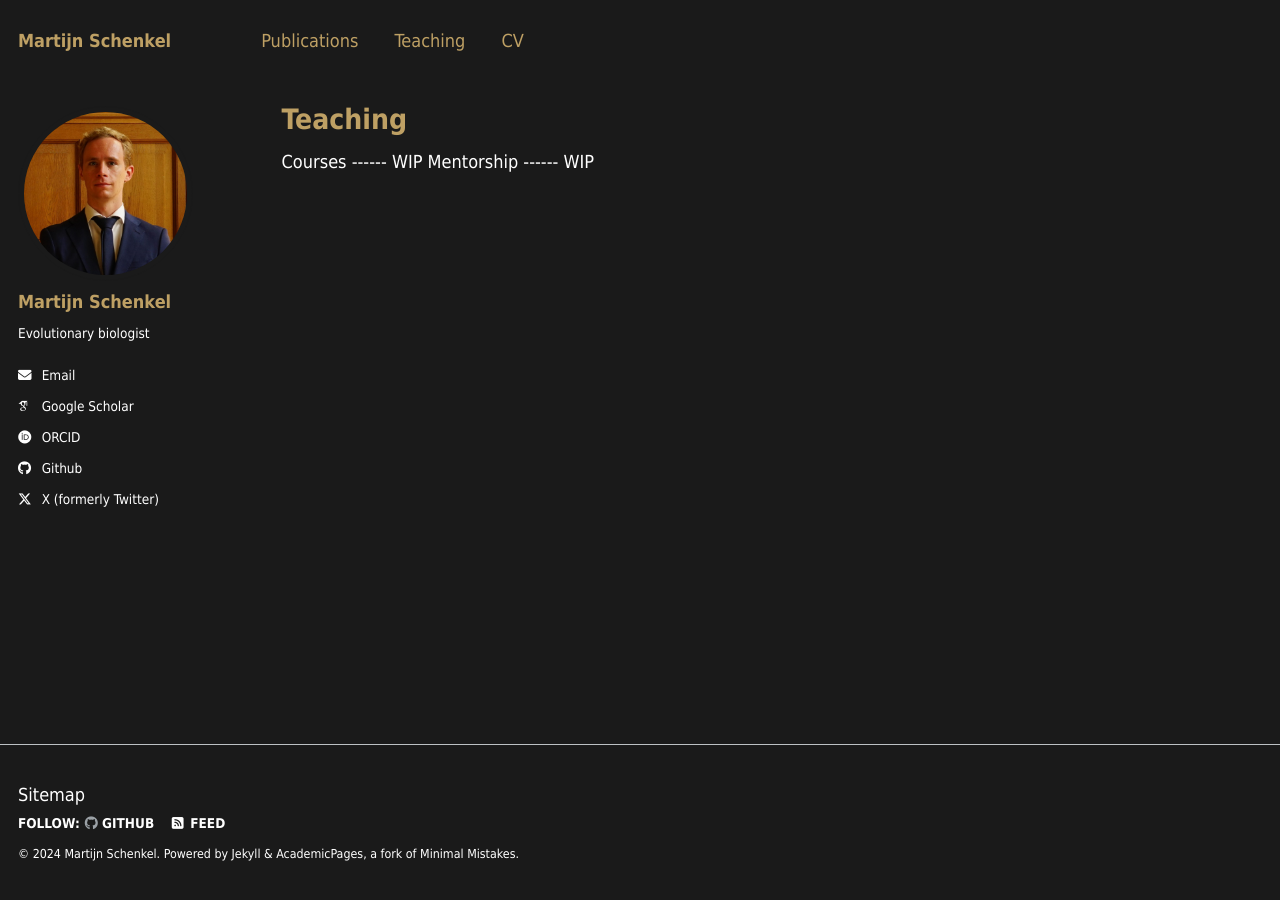
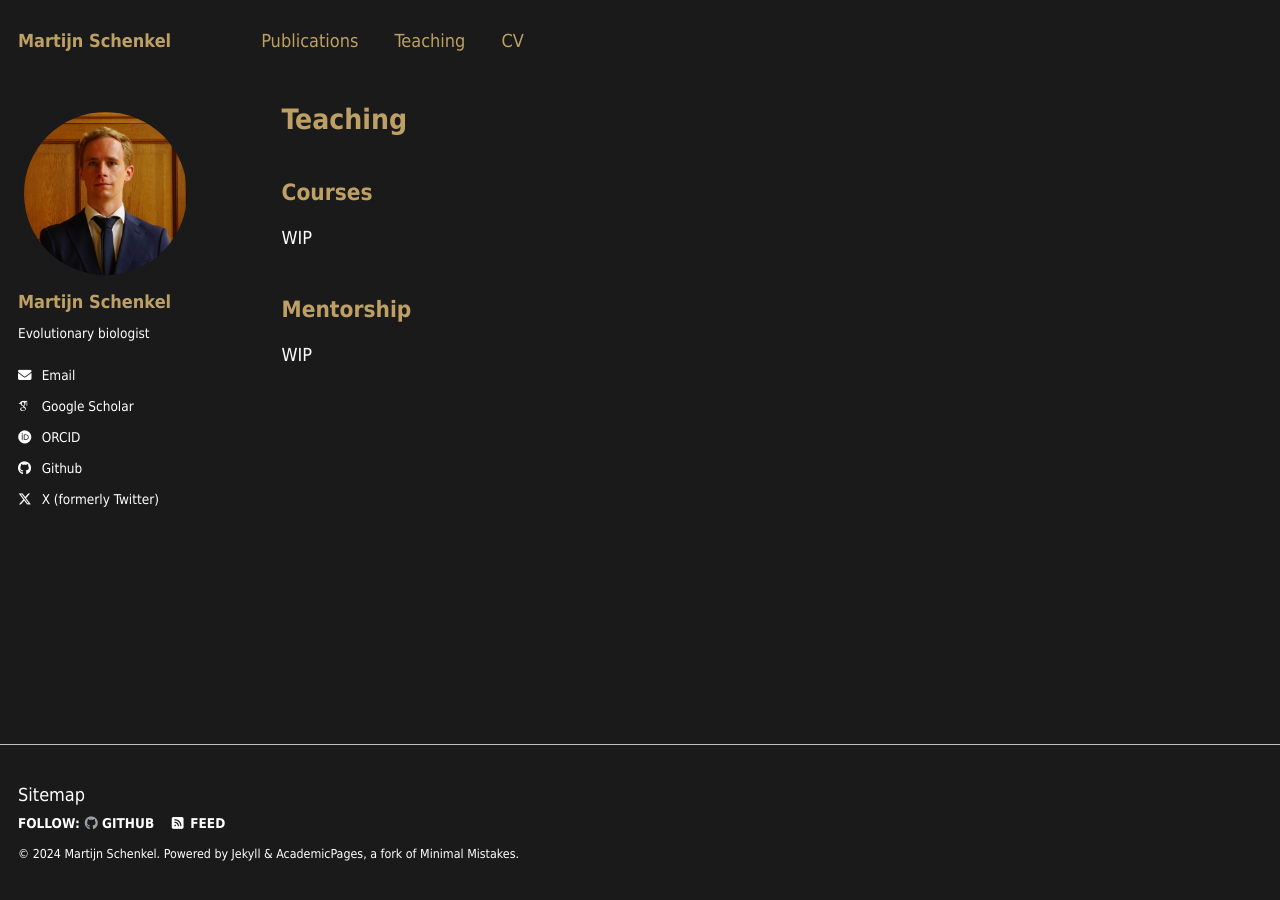
Before and after one commit to MartijnSchenkel/MartijnSchenkel.github.io, a Jekyll site: the page built from _pages/teaching.md, in a window 1280 px wide. Built offline with Jekyll 4.4.1, drawn with Linux system fonts in a browser that asks for light colours; some web fonts are replaced.

```diff
--- a/_pages/teaching.html
+++ b/_pages/teaching.md
@@ -9,10 +9,8 @@ author_profile: true
 
 
 
-Courses
-------
+## Courses
 WIP
 
-Mentorship
-------
+## Mentorship
 WIP
```
